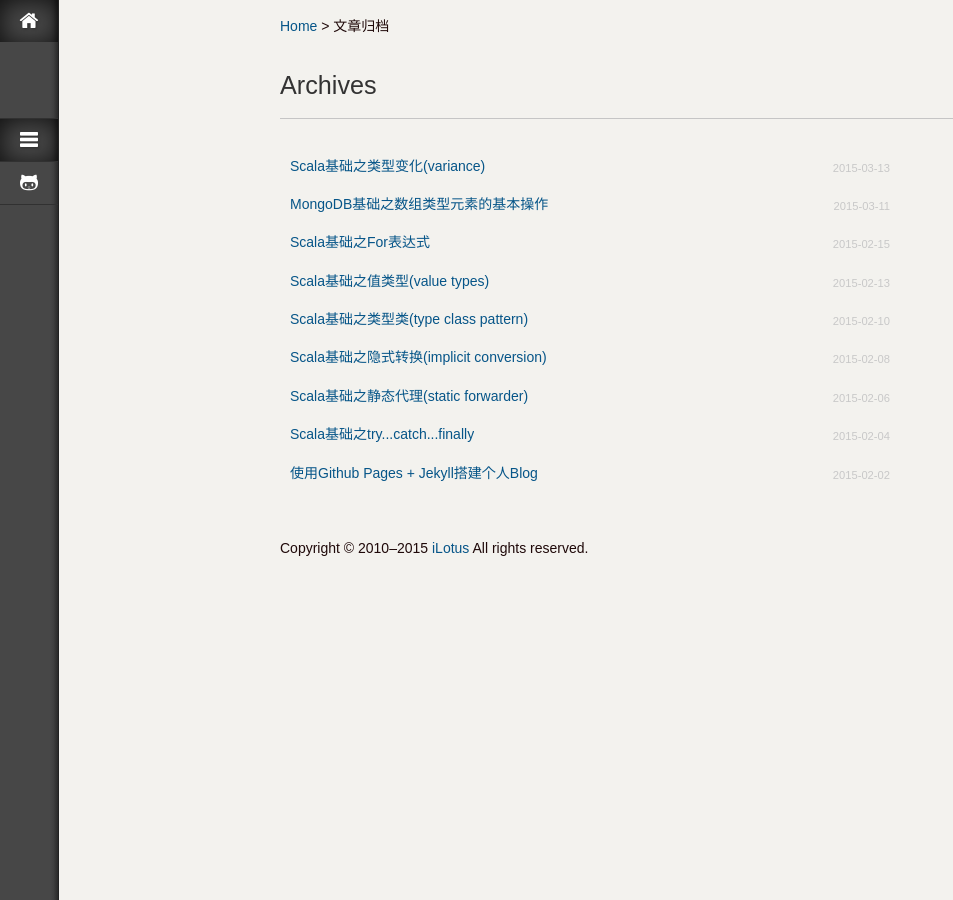
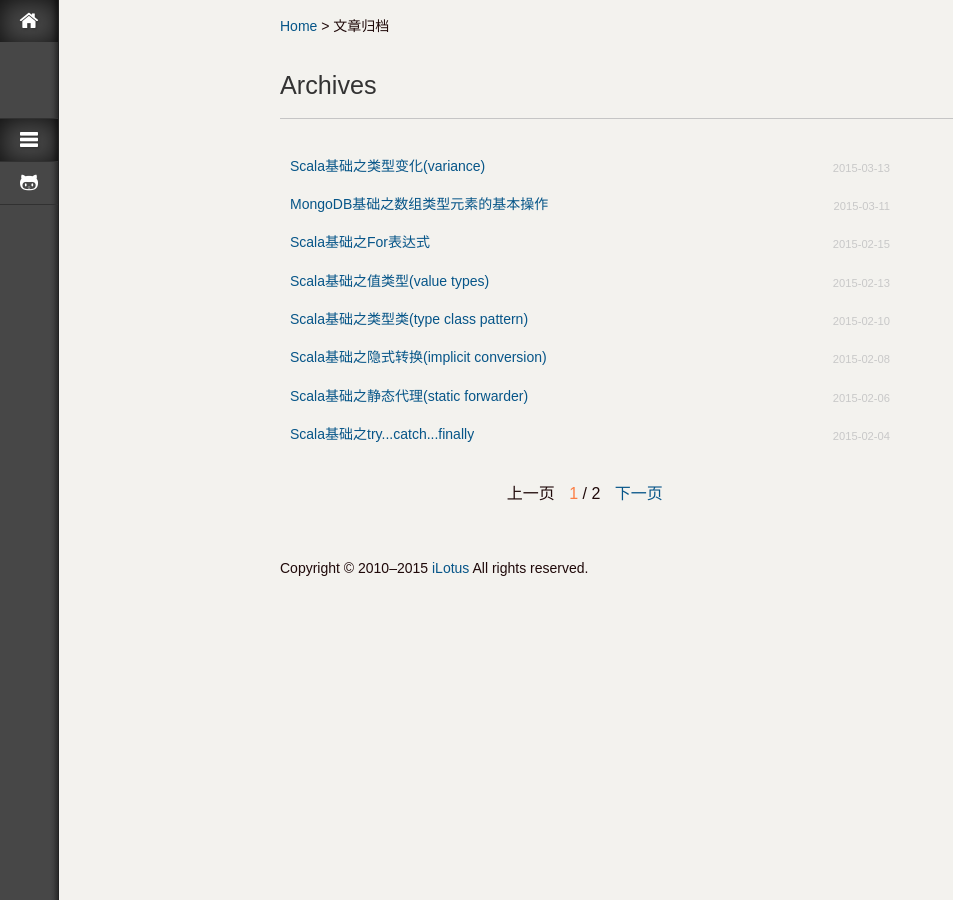
Before and after one commit to jacoffee/jacoffee.github.io, a Jekyll site: the page built from archives/index.html, in a window 1280 px wide. Shown: the whole page, without its empty margins (0-953 px from the left). Built offline with Jekyll 4.4.1, drawn with Linux system fonts in a browser that asks for light colours; some web fonts are replaced; Markdown is read by kramdown in place of the engine named in the settings; the list of posts is cut into pages by our own code; comment, search, counter and statistics services are not loaded.

Commit message:
add pagination

```diff
--- a/_config.yml
+++ b/_config.yml
@@ -16,7 +16,9 @@ lineanchors: true
 extensions: ["no_intra_emphasis", "fenced_code_blocks", "autolink", "tables", "with_toc_data"]
 
 #Outputting
-permalink: none # url will be like /:categories/:title.html  category attribute is defined on the top of post
+# permalink: none # url will be like /:categories/:title.html  category attribute is defined on the top of post
+paginate: 8
+paginate_path: "/archives/page:num/"
 
 # Plugins
 safe: false
--- a/archives/index.html
+++ b/archives/index.html
@@ -28,12 +28,33 @@ keywords: [GitHub, Jekyll, Category, Archives]
 <article id="archives">
   <div class="post-list">
     <ul>
-        {% for post in site.posts  %}
+        {% for post in paginator.posts  %}
         <li>
           <a href="{{ post.url }}" title="{{ post.title }}">{{ post.title }}</a>
           <span>{{ post.date | date: '%Y-%m-%d' }}</span>
          </li>
         {% endfor %}
-  </ul>
+    </ul>
   </div>
+
+<!-- Pagination links -->
+<div class="pagination">
+  {% if paginator.previous_page %}
+    <a href="{{ paginator.previous_page_path }}" class="previous">上一页</a>
+  {% else %}
+    <span class="previous">上一页</span>
+  {% endif %}
+
+  {% if paginator.total_pages >= 1 %}
+  <span class="page_number">
+      <span class="current_page">{{ paginator.page }}</span> / {{ paginator.total_pages }}
+  </span>
+  {% endif %}
+
+  {% if paginator.next_page %}
+    <a href="{{ paginator.next_page_path }}" class="next">下一页</a>
+  {% else %}
+    <span class="next ">下一页</span>
+  {% endif %}
+</div>
 </article>
--- a/static/css/style.css
+++ b/static/css/style.css
@@ -948,3 +948,16 @@ pre.prettyprint {
     color: #c8c8c8;
     padding-top: 4px;
 }
+#archives .pagination {
+    width: 600px;
+    padding: .3em;
+    margin: 20px 0;
+    font-size: 16px;
+    text-align: center;
+}
+#archives .pagination .page_number {
+    margin: 0 10px;
+}
+#archives .pagination .current_page {
+    color: #FC7D43;
+}
```
